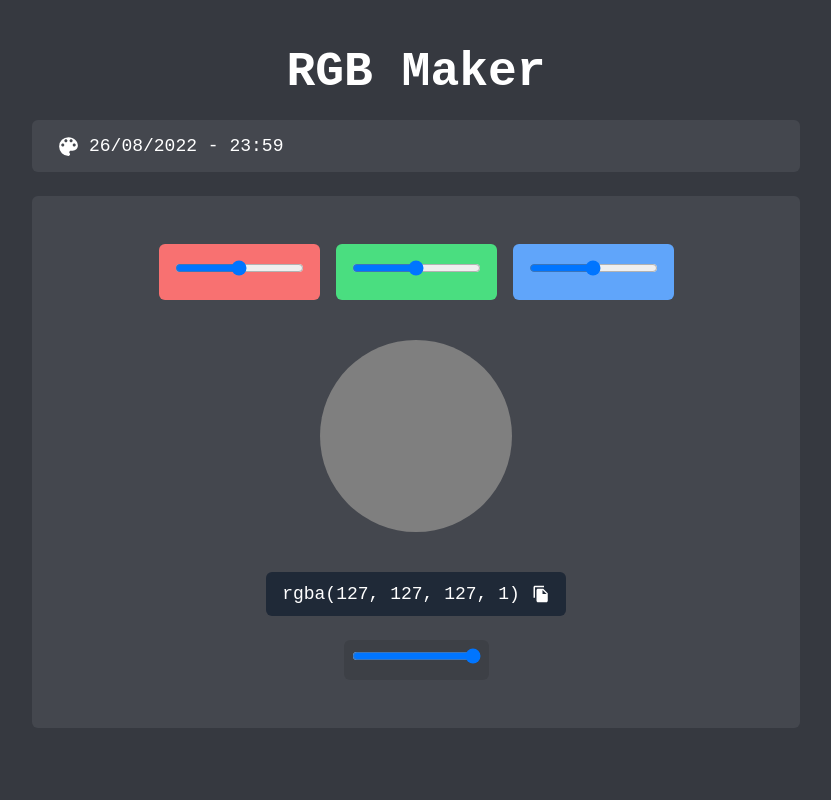
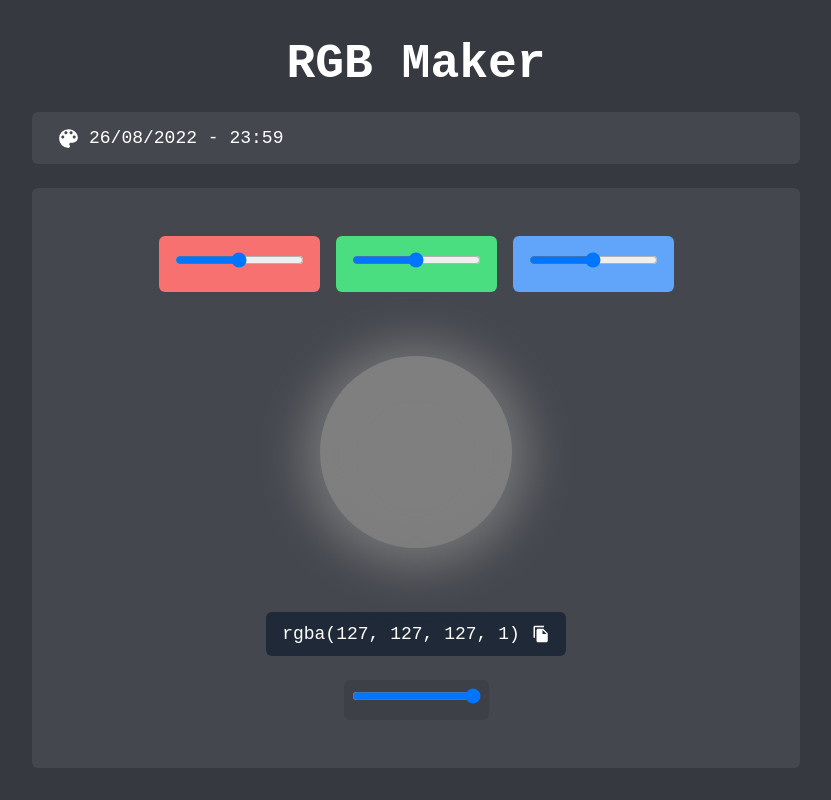
Before and after one commit to guirdy/rgb-maker, a Next.js app: page / in a window 1280 px wide. Shown: the top 800 px of the page, without its empty margins (224-1055 px from the left). Built offline with nearby package versions, Linux system fonts and the light colour scheme.

Commit message:
feat: stars and black hole

```diff
--- a/components/RGBAGenerator.tsx
+++ b/components/RGBAGenerator.tsx
@@ -1,4 +1,5 @@
 // React
+import classNames from 'classnames';
 import { FunctionComponent, useState } from 'react';
 
 // Libs
@@ -87,12 +88,24 @@ export const RGBAGenerator: FunctionComponent = () => {
           </div>
         </div>
 
-        <div
-          className="my-10 sm:p-24 p-16 rounded-full"
+        {/* Star */}
+        <span
+          className={classNames(
+            "relative my-16 sm:p-24 p-16 rounded-full",
+            red === 0 && green === 0 && blue === 0 && opacity === 100 ? "black-hole" : "")}
           style={{
             backgroundColor: `rgba(${red}, ${green}, ${blue}, ${opacity / 100})`,
           }}
-        />
+        >
+          <span
+            className={classNames(
+              "absolute rounded-full -top-3 -left-4",
+              red === 0 && green === 0 && blue === 0 && opacity === 100 ? "" : "blur-xl shadow-xl animate-pulse sm:p-28 p-20")}
+            style={{
+              backgroundColor: `rgba(${red}, ${green}, ${blue}, ${opacity / 100})`,
+            }}
+          />
+        </span>
 
         <div
           className="
--- a/styles/globals.css
+++ b/styles/globals.css
@@ -19,3 +19,19 @@ a {
 * {
   box-sizing: border-box;
 }
+
+.black-hole {
+  animation: spin 14s linear infinite;
+  -webkit-animation: spin 14s linear infinite;
+  border: 9px solid #D15C04;
+  border-top-color: #ce8807;
+  border-top-width: 20px;
+  filter: blur(4px) drop-shadow(2px -27px 46px #D15C04)
+}
+
+@keyframes spin {
+  to { -webkit-transform: rotate(360deg); }
+}
+@-webkit-keyframes spin {
+  to { -webkit-transform: rotate(360deg); }
+}
```
